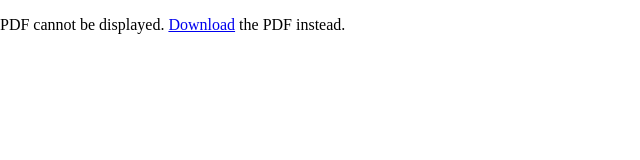
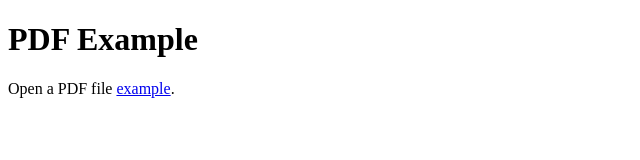
Before and after one commit to Bumes/Fane-Drinks, a plain HTML site: page index.html in a window 1280 px wide. Shown: the whole page, without its empty margins (0-640 px from the left). Drawn offline with Linux system fonts and the light colour scheme.

Commit message:
Update index.html

```diff
--- a/index.html
+++ b/index.html
@@ -1,28 +1,10 @@
 <!DOCTYPE html>
-<html lang="en">
-<head>
-    <meta charset="UTF-8">
-    <meta name="viewport" content="width=device-width, initial-scale=1.0">
+<html>
+  <head>
     <title>Fanes Getränkekarte</title>
-    <style>
-        html, body {
-            margin: 0;
-            padding: 0;
-            width: 100%;
-            height: 100%;
-            overflow: hidden;
-        }
-        #pdf-container {
-            width: 100%;
-            height: 100%;
-        }
-    </style>
-</head>
-<body>
-    <div id="pdf-container">
-        <object data="drinks-menu.pdf" type="application/pdf" width="100%" height="100%">
-            <p>PDF cannot be displayed. <a href="drinks-menu.pdf">Download</a> the PDF instead.</p>
-        </object>
-    </div>
-</body>
+  </head>
+  <body>
+    <h1>PDF Example</h1>
+    <p>Open a PDF file <a href="drinks-menu.pdf">example</a>.</p>
+  </body>
 </html>
```
